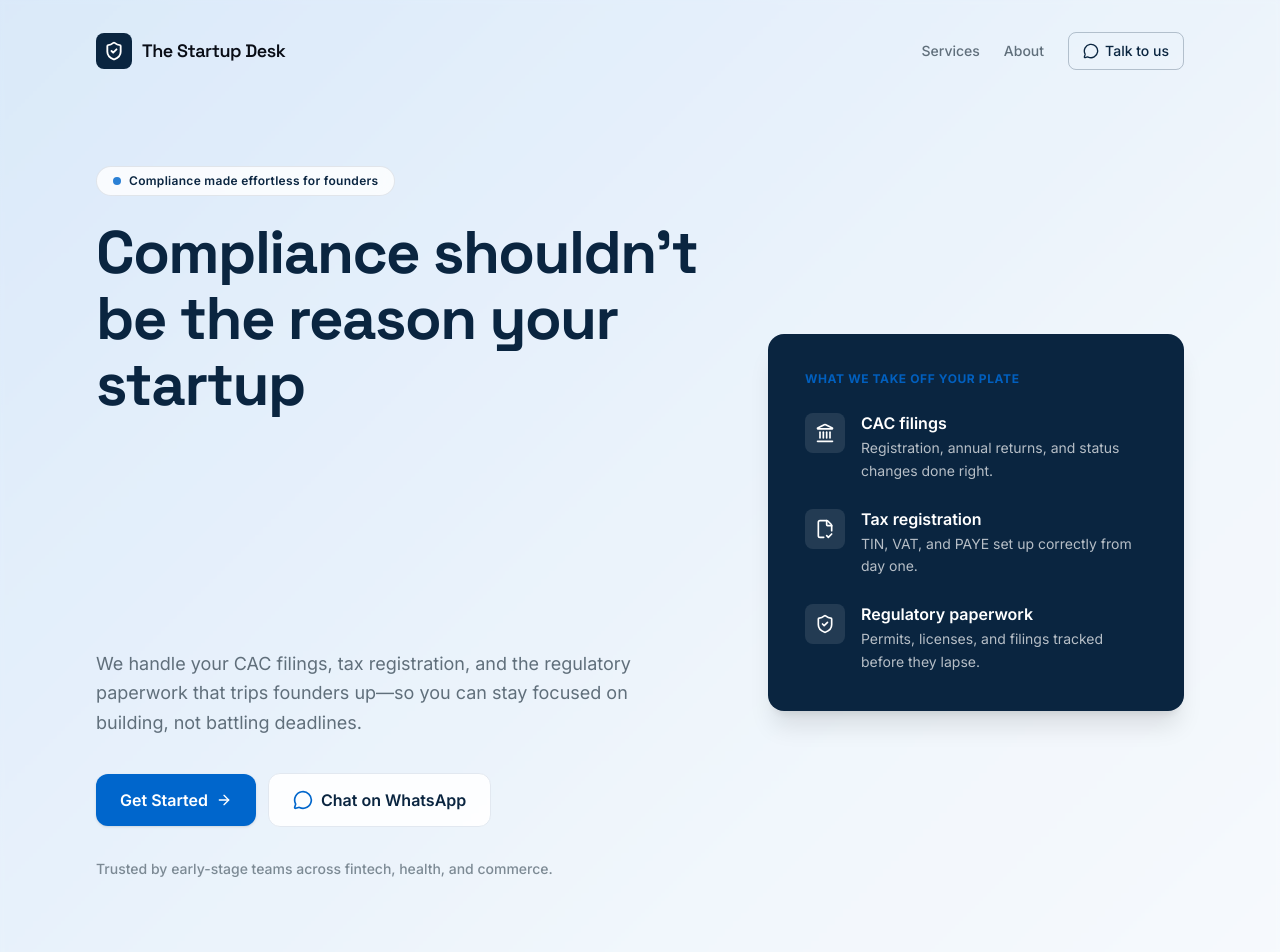
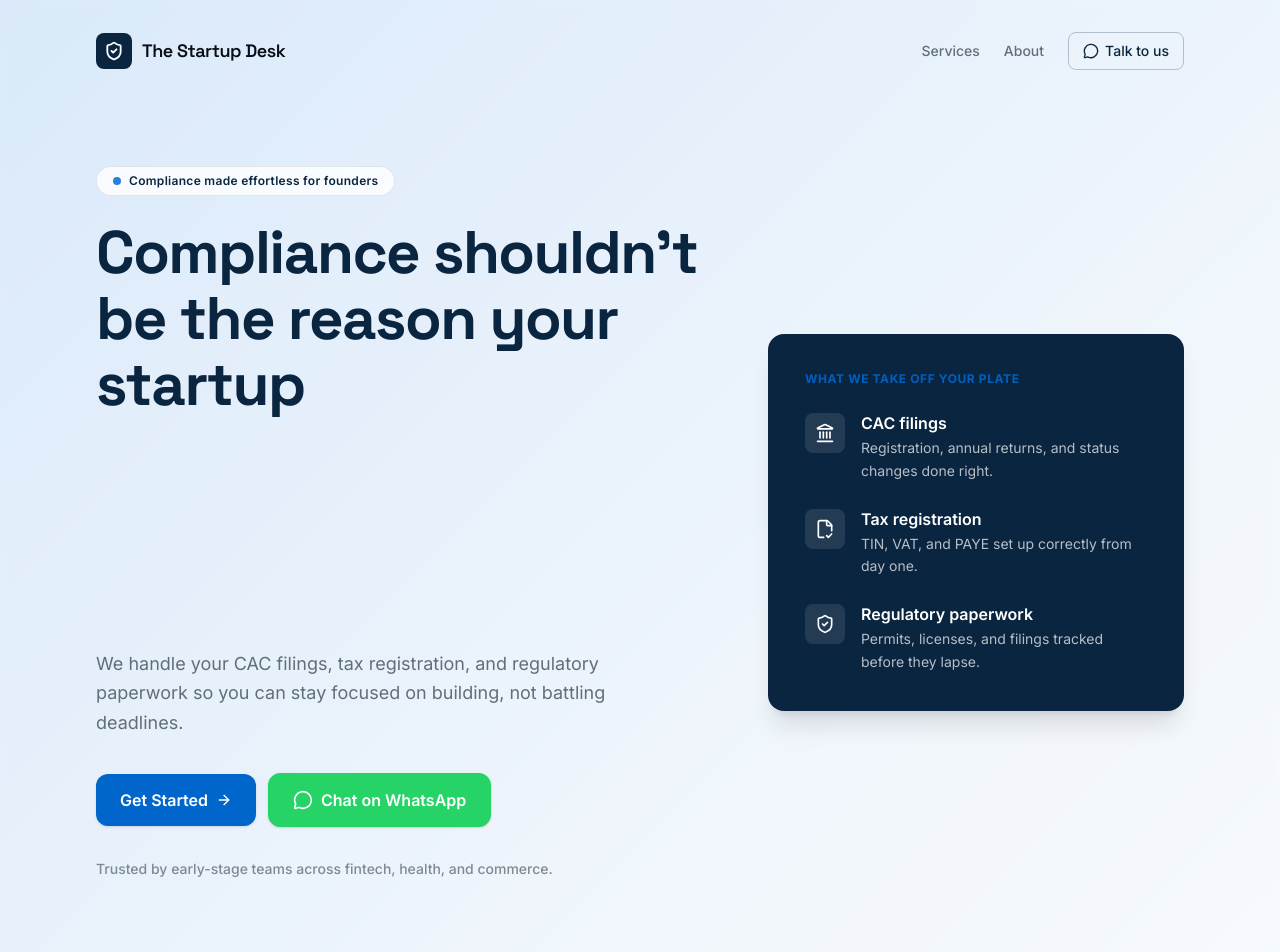
Before and after one commit to Tosin2513/The-Start-up-Desk-, a Next.js app: page / in a window 1280 px wide. Shown: the top 952 px of the page. Built offline with nearby package versions, Linux system fonts and the light colour scheme.

Commit message:
Update hero: WhatsApp green button, fix word slider, clean up text

```diff
--- a/components/hero.tsx
+++ b/components/hero.tsx
@@ -32,7 +32,7 @@ export function Hero() {
             >
               Compliance shouldn&apos;t be the reason your startup{" "}
               <span className="animate-word-slide text-accent">
-                <span className="word-slider flex flex-col text-left">
+                <span className="word-slider">
                   <span>gets fined.</span>
                   <span>stalls growth.</span>
                   <span>loses momentum.</span>
@@ -44,8 +44,7 @@ export function Hero() {
               className="animate-fade-in-up mt-6 max-w-xl text-lg leading-relaxed text-muted-foreground"
               style={{ animationDelay: "240ms" }}
             >
-              We handle your CAC filings, tax registration, and the regulatory paperwork that
-              trips founders up—so you can stay focused on building, not battling deadlines.
+              We handle your CAC filings, tax registration, and regulatory paperwork so you can stay focused on building, not battling deadlines.
             </p>
 
             <div
@@ -54,7 +53,7 @@ export function Hero() {
             >
               <Link
                 href="/services"
-                className="group inline-flex items-center justify-center gap-2 rounded-xl bg-accent px-6 py-3.5 text-base font-semibold text-accent-foreground shadow-sm transition-all hover:bg-accent/90 hover:shadow-md focus-visible:outline-none focus-visible:ring-2 focus-visible:ring-accent focus-visible:ring-offset-2"
+                className="group inline-flex items-center justify-center gap-2 rounded-xl bg-accent px-6 py-3.5 text-base font-semibold text-accent-foreground shadow-sm transition-all hover:bg-accent/90"
               >
                 Get Started
                 <ArrowRight className="h-4 w-4 transition-transform group-hover:translate-x-0.5" />
@@ -65,9 +64,9 @@ export function Hero() {
                 )}
                 target="_blank"
                 rel="noopener noreferrer"
-                className="group inline-flex items-center justify-center gap-2 rounded-xl border border-border bg-white/90 backdrop-blur-sm px-6 py-3.5 text-base font-semibold text-primary transition-all hover:bg-muted focus-visible:outline-none focus-visible:ring-2 focus-visible:ring-primary focus-visible:ring-offset-2"
+                className="group inline-flex items-center justify-center gap-2 rounded-xl border border-whatsapp bg-whatsapp px-6 py-3.5 text-base font-semibold text-whatsapp-foreground shadow-sm transition-all hover:bg-whatsapp/90"
               >
-                <MessageCircle className="h-5 w-5 text-accent transition-transform group-hover:scale-105" />
+                <MessageCircle className="h-5 w-5 transition-transform group-hover:scale-105" />
                 Chat on WhatsApp
               </a>
             </div>
```
